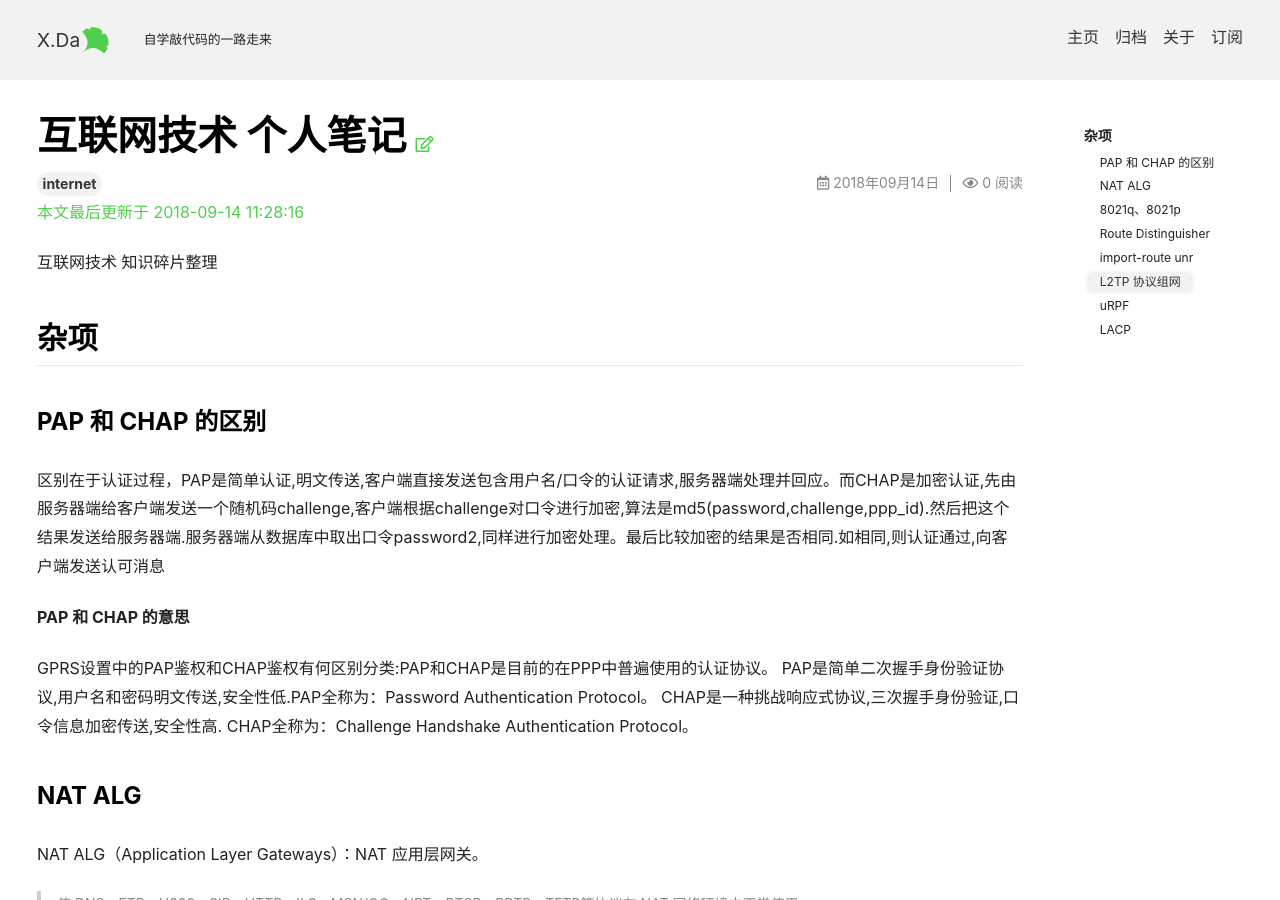
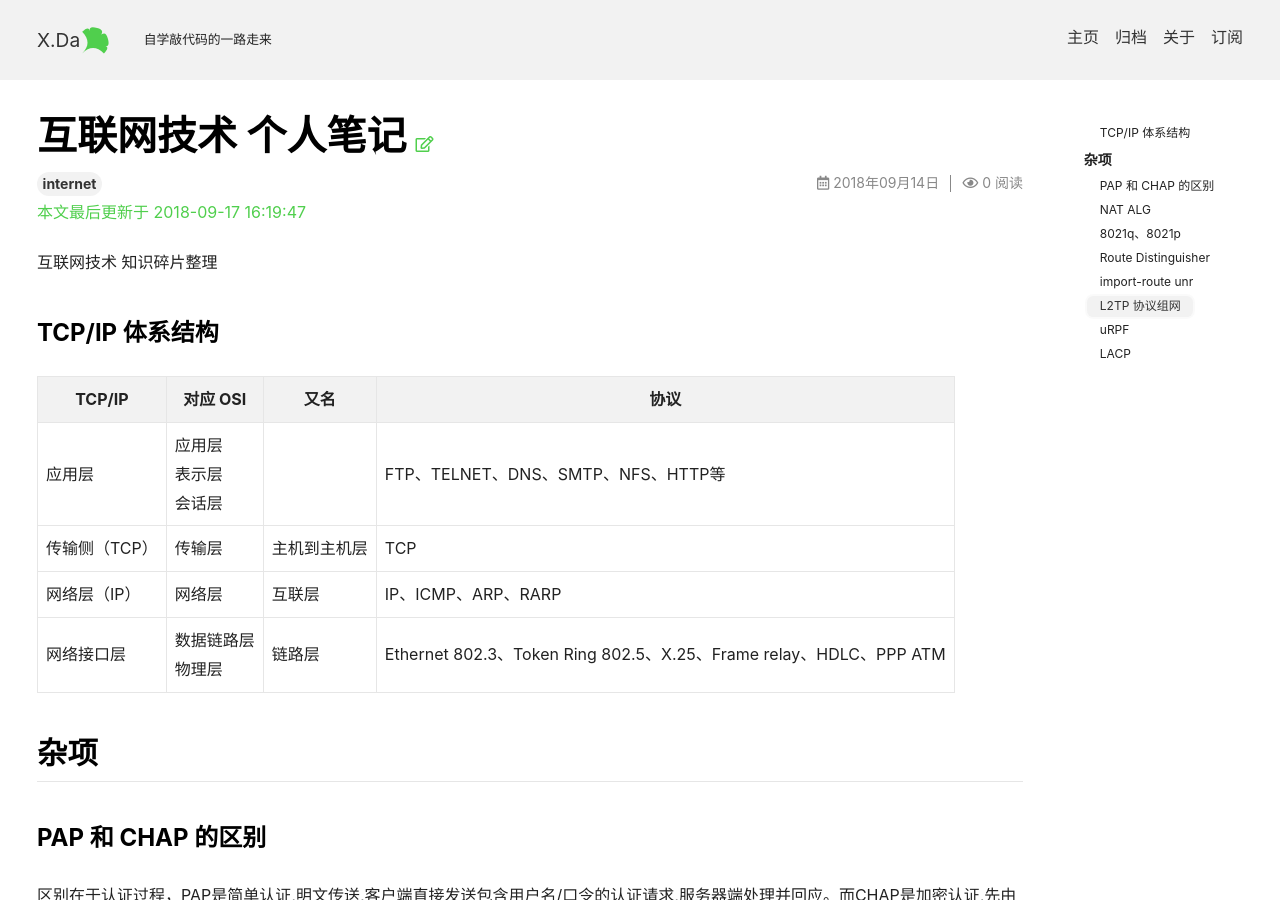
Before and after one commit to thianda91/thianda91.github.io, a Jekyll site: the page built from _posts/2018-09-14-internet-technology.md, in a window 1280 px wide and 900 px high. Built offline with Jekyll 4.4.1, drawn with Linux system fonts in a browser that asks for light colours; nearby versions of some CDN libraries; comment, search, counter and statistics services are not loaded.

Commit message:
2018-09-17 17:03:03

```diff
--- a/_posts/2018-09-14-internet-technology.md
+++ b/_posts/2018-09-14-internet-technology.md
@@ -5,12 +5,21 @@ key:          2018-09-14
 tags:         internet
 categories:   notes
 date:         2018-09-14 10:06:13 +08:00:00
-modify_date:  2018-09-14 11:28:16
+modify_date:  2018-09-17 16:19:47
 ---
 
 互联网技术 知识碎片整理
 
 <!--more-->
+
+### TCP/IP 体系结构
+
+| TCP/IP | 对应 OSI | 又名 | 协议 |
+| --------------------------------- | ---- | ---- | --------------------------------- |
+| 应用层 | 应用层<br />表示层<br />会话层 |      | FTP、TELNET、DNS、SMTP、NFS、HTTP等 |
+|传输侧（TCP）| 传输层 | 主机到主机层 | TCP |
+|网络层（IP）| 网络层 | 互联层 | IP、ICMP、ARP、RARP |
+|网络接口层 | 数据链路层<br />物理层 | 链路层 | Ethernet 802.3、Token Ring 802.5、X.25、Frame relay、HDLC、PPP ATM |
 
 ## 杂项
 
```
